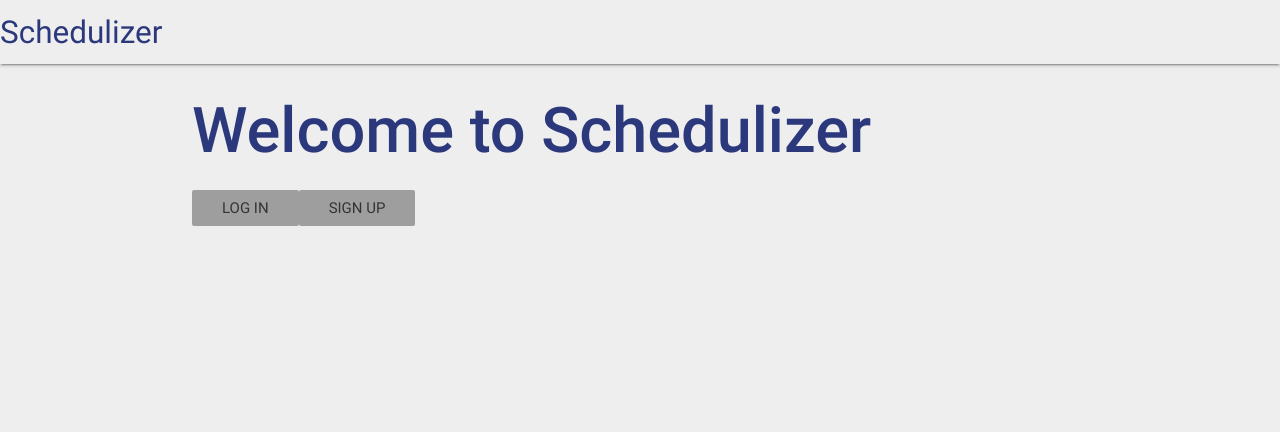
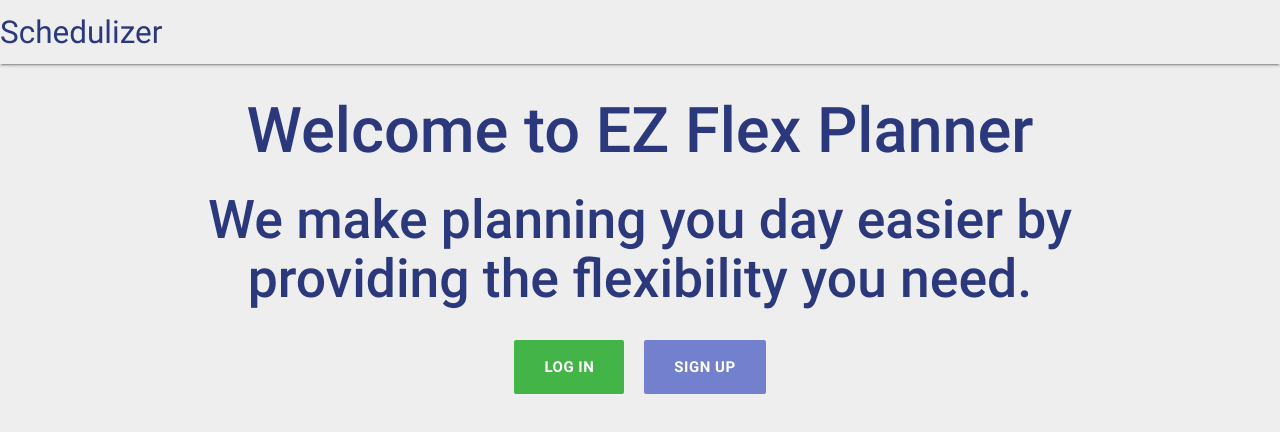
Before and after one commit to davisk4rpi/scheduling-app, a React (Create React App) app in the folder client/: page / in a window 1280 px wide. Shown: the top 432 px of the page. Built offline with nearby package versions, Linux system fonts and the light colour scheme; no server answers.

Commit message:
update content and format of landing page

```diff
--- a/client/src/assets/styles/App.scss
+++ b/client/src/assets/styles/App.scss
@@ -5,6 +5,7 @@ $primary-color-dark: darken($primary-color, 15%) !default;
 
 $secondary-color: color("indigo", "base") !default;
 $secondary-color-dark: darken($secondary-color, 15%) !default;
+$secondary-color-light: lighten($secondary-color, 15%) !default;
 
 $input-success-color: color("green", "base") !default;
 $input-error-color: color("red", "base") !default;
@@ -118,3 +119,21 @@ nav {
     margin: 8px;
   }
 }
+
+// Landing Page
+
+#landingPage {
+  .login-btn,
+  .signup-btn {
+    margin: 10px;
+    color: white;
+    font-weight: 700;
+  }
+  .login-btn {
+    background-color: $primary-color-light;
+  }
+
+  .signup-btn {
+    background-color: $secondary-color-light;
+  }
+}
--- a/client/src/components/Landing.js
+++ b/client/src/components/Landing.js
@@ -3,14 +3,23 @@ import { Link } from 'react-router-dom';
 
 const Landing = () => {
   return (
-    <div>
-      <h1>Welcome to Schedulizer</h1>
-      <Link to="/login" className="btn-flat grey">
-        Log In
-      </Link>
-      <Link to="/signup" className="btn-flat grey">
-        Sign Up
-      </Link>
+    <div id="landingPage">
+      <section className="center">
+        <h1>Welcome to EZ Flex Planner</h1>
+        <h2>
+          We make planning you day easier by providing the flexibility you need.
+        </h2>
+      </section>
+      <section className="row">
+        <div className="col m8 offset-m2 s12 center">
+          <Link to="/login" className="btn-flat btn-large login-btn">
+            Log In
+          </Link>
+          <Link to="/signup" className="btn-flat btn-large signup-btn">
+            Sign Up
+          </Link>
+        </div>
+      </section>
     </div>
   );
 };
```
Also changed, not shown: client/src/assets/styles/App.css.
